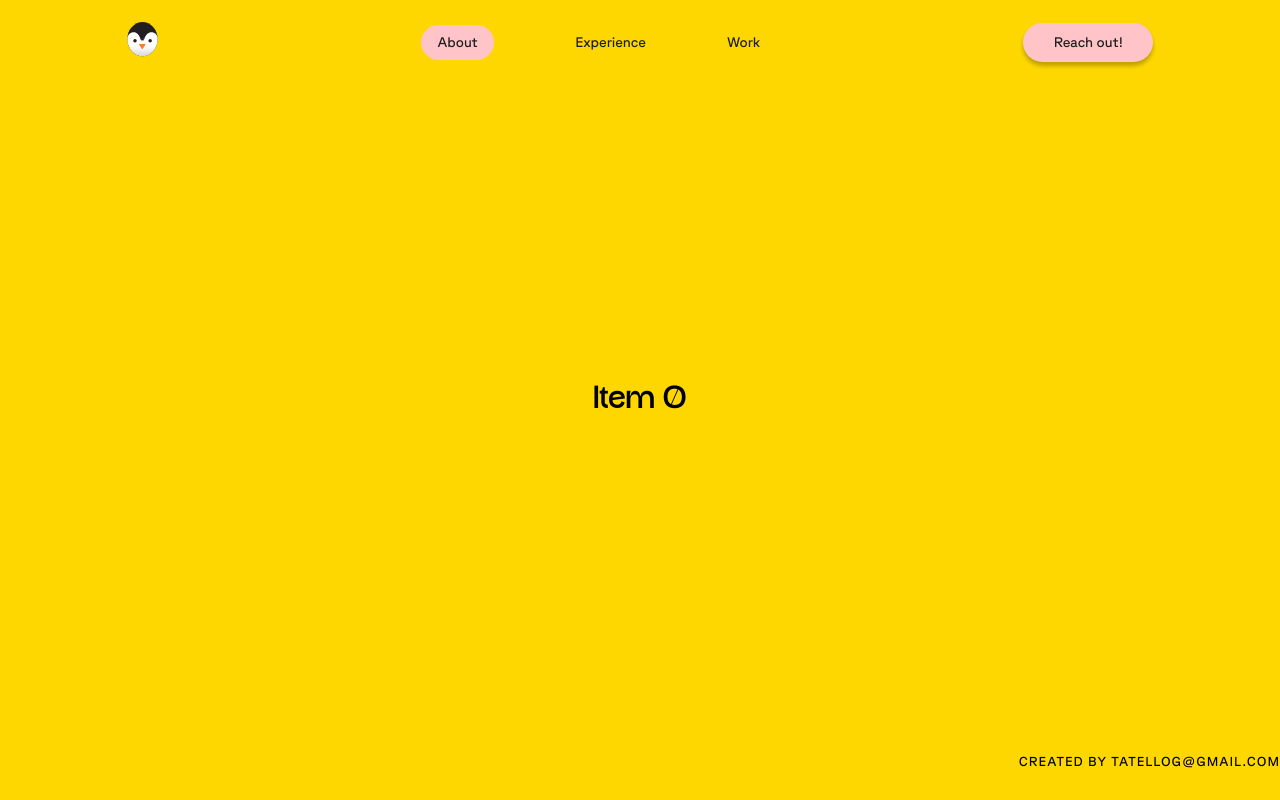
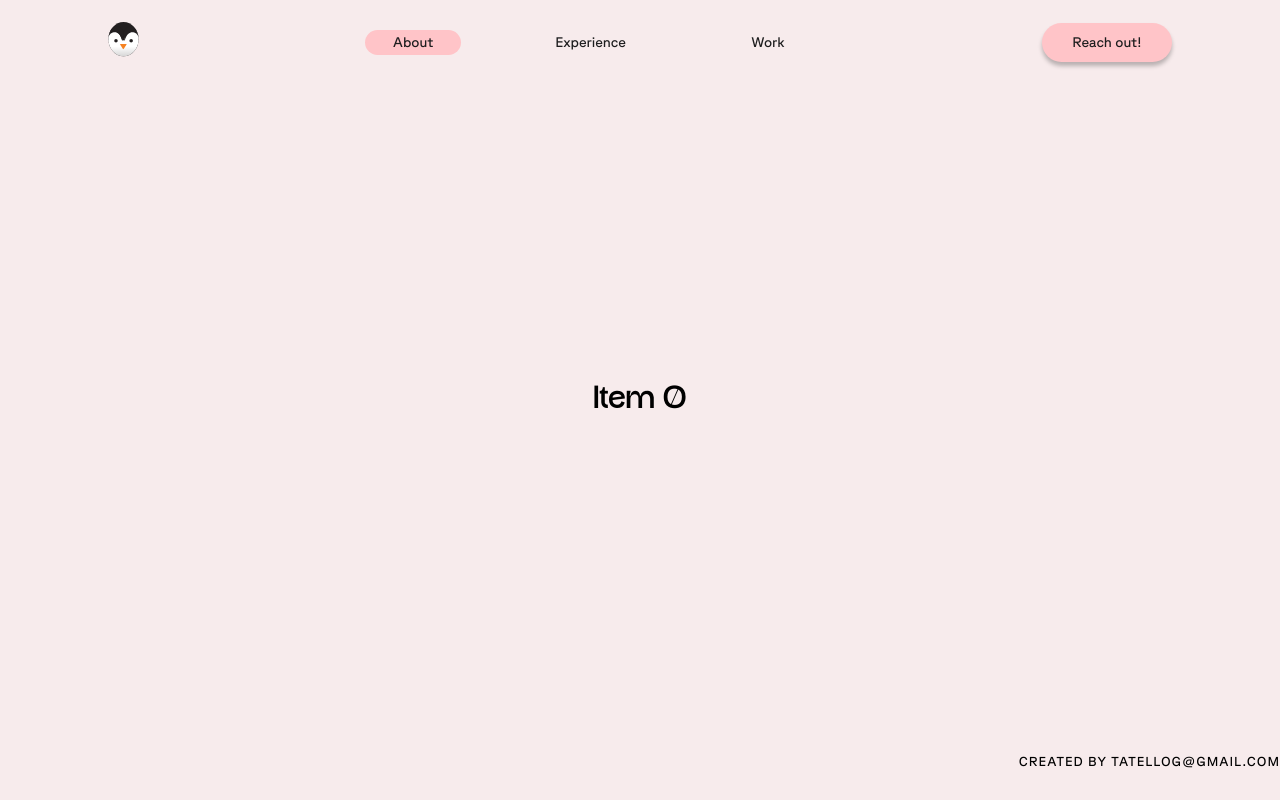
Before and after one commit to tatellog/next-vercel, a Next.js app: page /about in a window 1280 px wide. Shown: the top 800 px of the page. Built offline with nearby package versions, Linux system fonts and the light colour scheme; a web font is replaced by a local one.

Commit message:
Logic to handle active tav was implemented

```diff
--- a/src/components/organisms/HeroSlider/index.tsx
+++ b/src/components/organisms/HeroSlider/index.tsx
@@ -28,7 +28,7 @@ const HeroSlider: React.FC<CarouselProps> = ({
       setAnimateSlide(true)
       setTimeout(() => {
         setAnimateSlide(false)
-      }, 3000)
+      }, 1000)
     },
     [setActiveIndex],
   )
@@ -79,7 +79,7 @@ const HeroSlider: React.FC<CarouselProps> = ({
               key={index}
               active={index === activeIndex}
               onClick={() => handleSliderButtonClick(index)}
-              color={String(activeSlide?.color)}
+              color={activeSlide?.color ?? ''}
             />
           ))}
         </ButtonContainer>
--- a/src/components/organisms/HeroSlider/styles.ts
+++ b/src/components/organisms/HeroSlider/styles.ts
@@ -47,7 +47,7 @@ export const SlideWrapper = styled.div<{ $activeIndex: number }>`
     z-index: 0;
     overflow: auto;
     width: 100%;
-    height: 100%;
+    height: 100vh;
 
     @media screen and (max-width: 768px) {
       & .normal-subtitle {
--- a/src/components/organisms/InfinityScroll/Item.tsx
+++ b/src/components/organisms/InfinityScroll/Item.tsx
@@ -1,10 +1,11 @@
-// components/Item.tsx
 import React from 'react'
+
+import colors from '@/theme/colors'
 
 const Item = ({ index }: { index: number }) => (
   <div
     style={{
-      background: 'gold',
+      background: colors.main.secondaryPink,
       height: '100vh',
       display: 'flex',
       justifyContent: 'center',
--- a/src/components/organisms/TopMenu/index.tsx
+++ b/src/components/organisms/TopMenu/index.tsx
@@ -6,19 +6,12 @@ import { useRouter } from 'next/router'
 import { MenuOptions, ReachOutButton, TopMenuContainer } from './styles'
 import { TopMenuProps } from './types'
 
-import { menuItems, slides } from '@/utils'
+import { getColorForPath, menuItems, slides } from '@/utils'
 
 const TopMenu: React.FC<TopMenuProps> = ({ activeIndex }) => {
   const router = useRouter()
-  const isAboutPage = router.asPath === '/about'
-  let color = ''
-  if (isAboutPage) {
-    color = '#FFC4C8'
-  } else if (router.asPath === '/experience') {
-    color = '#6AC7E6'
-  } else if (router.asPath === '/work') {
-    color = '#AED4D5'
-  }
+  const currentPath = router.asPath
+  const color = getColorForPath(currentPath)
 
   return (
     <TopMenuContainer id="top-menu">
@@ -32,7 +25,15 @@ const TopMenu: React.FC<TopMenuProps> = ({ activeIndex }) => {
       </Link>
       <MenuOptions $color={color}>
         {menuItems.map(({ href, text }) => (
-          <Link id={text.toLowerCase()} key={href} href={href}>
+          <Link
+            id={href === '/' ? 'home' : text.toLowerCase()}
+            key={href}
+            href={href}
+            style={{
+              backgroundColor:
+                currentPath === href ? getColorForPath(href) : 'transparent',
+            }}
+          >
             {text}
           </Link>
         ))}
--- a/src/components/organisms/TopMenu/styles.ts
+++ b/src/components/organisms/TopMenu/styles.ts
@@ -48,8 +48,8 @@ export const MenuOptions = styled.div<{
 }>`
   display: flex;
   gap: 5.0625rem;
-  width: 21.2rem;
-  height: 2.1875rem;
+  width: 28.2rem;
+  height: 2.2875rem;
   align-items: center;
   justify-content: center;
   & a:first-of-type {
@@ -64,20 +64,15 @@ export const MenuOptions = styled.div<{
     `
     text-align: center;
 
-    & #about {
-      width: 6.8125rem;
-      height: 2.1875rem;
-      background-color: ${$color};
+    & a {
+      width: 100%;
       border-radius: 2.1875rem;
-      line-height: 2.2rem;
-
-
     }
-
 
   `}
   @media screen and (max-width: ${breakpoints.iPhone14ProMax.width}) {
     justify-content: center;
     gap: 3.0625rem;
+    width: 22rem;
   }
 `
--- a/src/utils.ts
+++ b/src/utils.ts
@@ -59,6 +59,20 @@ export const slides = [
   },
 ]
 
+export const defaultSlide = {
+  id: 9,
+  backgroundColor: colors.main.secondaryPink,
+  color: colors.main.primaryPink,
+  title: 'N/A',
+  subtitle: ' N/A',
+  smallSubtitle: 'N/A',
+  images: {
+    stars: '/images/svg/cross1.svg',
+    primary: '/images/svg/react.svg',
+    secondary: '/images/svg/simpleLogo.svg',
+  },
+}
+
 export const menuItems = [
   {
     text: '',
@@ -77,3 +91,16 @@ export const menuItems = [
     href: '/work',
   },
 ]
+
+export const getColorForPath = (path: string) => {
+  // Define a mapping of paths to colors
+  const pathColors: { [key: string]: string } = {
+    '/': 'transparent',
+    '/about': '#FFC4C8',
+    '/experience': '#6AC7E6',
+    '/work': '#AED4D5',
+  }
+
+  // Return the color for the specified path or transparent if not found
+  return pathColors[path] || 'transparent'
+}
```
Also changed, not shown: src/components/organisms/HeroSlider/Slider/index.tsx (+9 -6 lines).
